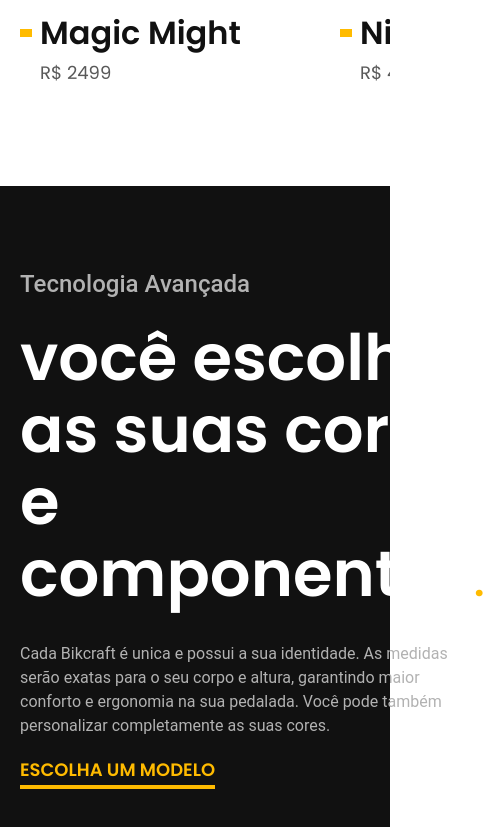
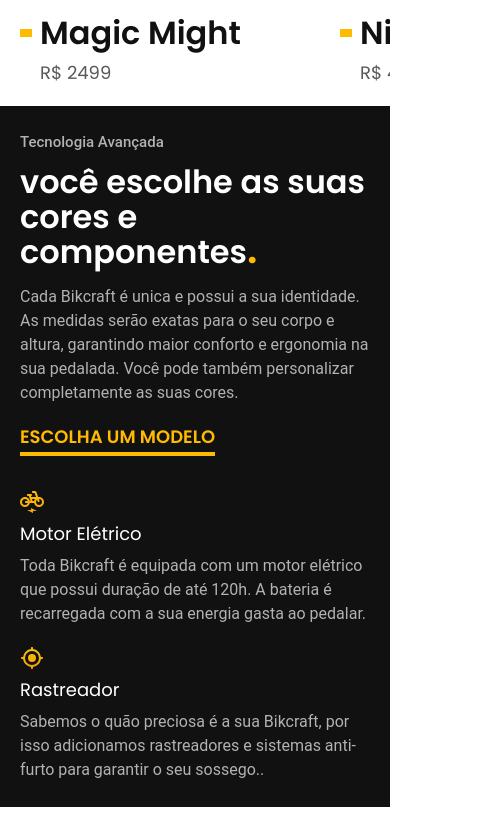
Before and after one commit to Carolina-nico/Bikcraft, a plain HTML site: page index.html in a window 390 px wide. Shown: the part 1137-1964 px from the top of the page, 484 px wide, since content can reach past the window. Drawn offline with Linux system fonts and the light colour scheme.

Commit message:
Responsividade da tecnologia avançada concluida.

```diff
--- a/css/home/introducao.css
+++ b/css/home/introducao.css
@@ -46,7 +46,6 @@
     .introducao-conteudo {
         padding-bottom: 0px;
     }
-
 
     .introducao h1 {
         font-size: 48px;
--- a/css/home/tecnologia.css
+++ b/css/home/tecnologia.css
@@ -9,7 +9,7 @@
     gap: 40px;
 }
 
-.tecnologia-conteudo {
+.tecnologia-todo {
     padding-top: 160px;
     padding-bottom: 160px;
 }
@@ -24,28 +24,23 @@
 .link {
     display: inline-block;
     position: relative;
-    padding-top: 20px;
     color: var(--p-1);
     font: var(--font-1-m-b);
-
+    /* padding-top: 20px; */
 }
 
 .link::after {
     content: "";
     display: block;
-    position:absolute;
+    position: absolute;
     height: 4px;
     width: 100%;
     background-color: var(--p-1);
     margin-top: 2px;
 }
 
-.link:hover:after {
-    width: 12.5%;
-}
-
-.tecnologia-info {
-    margin-top: 80px;
+.tecnologia-conteudo>a {
+    margin-bottom: 80px;
 }
 
 .tecnologia-conteudo h2 {
@@ -54,14 +49,10 @@
     margin-bottom: 32px;
 }
 
-.tecnologia-conteudo p {
+.tecnologia-conteudo>p {
     font: var(--font-2-l);
     color: var(--cor-5);
-}
-
-.tecnologia h3 {
-    font: var(--font-1-m);
-    color: var(--cor-0);
+    margin-bottom: 20px;
 }
 
 .tecnologia p {
@@ -75,3 +66,92 @@
     object-fit: cover;
     object-position: left;
 }
+
+.tecnologia-vantagens {
+    display: flex;
+    gap: 40px;
+}
+
+.tecnologia-vantagens h3 {
+    font: var(--font-1-m);
+    color: var(--cor-0);
+    width: max-content;
+    padding: 8px 0px 8px 0px;
+}
+
+.tecnologia-vantagens img {
+    width: 24px;
+}
+
+@media (max-width: 1100px) {
+
+    .tecnologia-bg {
+        box-shadow: initial;
+    }
+
+    .tecnologia-todo {
+        padding-top: 60px;
+        padding-bottom: 60px;
+    }
+
+    .tecnologia-conteudo h2 {
+        font-size: 48px;
+        margin-top: 0px;
+        margin-bottom: 16px;
+    }
+
+}
+
+@media (max-width: 850px) {
+    .tecnologia {
+        grid-template-columns: 1fr;
+    }
+
+    .tecnologia-img {
+        display: none;
+    }
+
+    .tecnologia-titulo {
+        font-size: 18px;
+        margin-bottom: 10px;
+    }
+
+    .tecnologia-conteudo h2 {
+        font-size: 32px;
+        line-height: 1.5;
+    }
+
+    .tecnologia-conteudo>a {
+        margin-bottom: 60px;
+    }
+}
+
+@media (max-width: 540px) {
+    .tecnologia-todo {
+        padding-top: 25px;
+        padding-bottom: 25px;
+    }
+
+    .tecnologia-titulo {
+        font-size: 15px;
+        margin-bottom: 10px;
+    }
+
+    .tecnologia-conteudo h2 {
+        font-size: 32px;
+        line-height: 1.1;
+    }
+
+    .tecnologia-conteudo h2>span {
+        line-height: 0.1;
+    }
+
+    .tecnologia-conteudo>a {
+        margin-bottom: 40px;
+    }
+
+    .tecnologia-vantagens {
+        flex-direction: column;
+        gap: 20px;
+    }
+}
--- a/index.html
+++ b/index.html
@@ -81,8 +81,8 @@
 
     <article class="tecnologia-bg">
         <div class="tecnologia container">
+            <div class="tecnologia-todo">
                 <div class="tecnologia-conteudo">
-                <div>
                     <span class="tecnologia-titulo">Tecnologia Avançada</span>
                     <h2>você escolhe as suas cores e componentes<span class="ponto-span">.</span></h2>
                     <p>Cada Bikcraft é unica e possui a sua identidade. As medidas serão exatas para o seu corpo e
@@ -93,18 +93,21 @@
                     <a class="link" href="./">ESCOLHA UM MODELO</a>
                 </div>
 
-                <div class="tecnologia-info">
+                <div class="tecnologia-vantagens">
+                    <div>
                         <img src="./img/icones/eletrica.svg" alt="">
                         <h3>Motor Elétrico</h3>
                         <p>Toda Bikcraft é equipada com um motor elétrico que possui duração de até 120h. A bateria é
                             recarregada com a sua energia gasta ao pedalar.</p>
                     </div>
 
-                <div class="tecnologia-info">
+                    <div>
                         <img src="./img/icones/rastreador.svg" alt="">
                         <h3>Rastreador</h3>
-                    <p>Sabemos o quão preciosa é a sua Bikcraft, por isso adicionamos rastreadores e sistemas anti-furto
+                        <p>Sabemos o quão preciosa é a sua Bikcraft, por isso adicionamos rastreadores e sistemas
+                            anti-furto
                             para garantir o seu sossego..</p>
+                    </div>
                 </div>
             </div>
 
```
Lines whose indentation alone changed are shown as unchanged.
